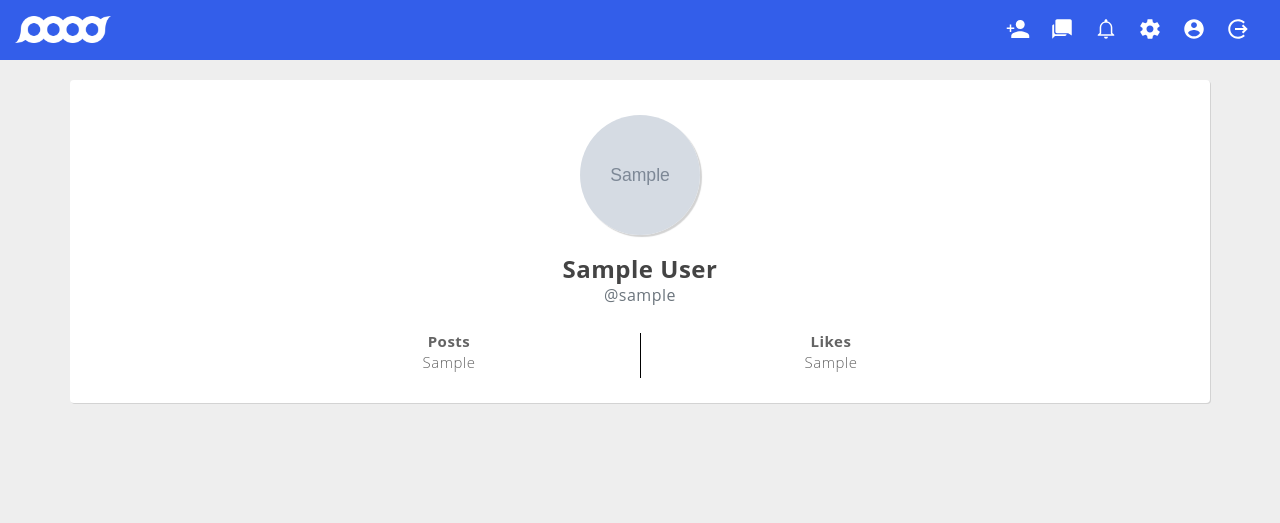
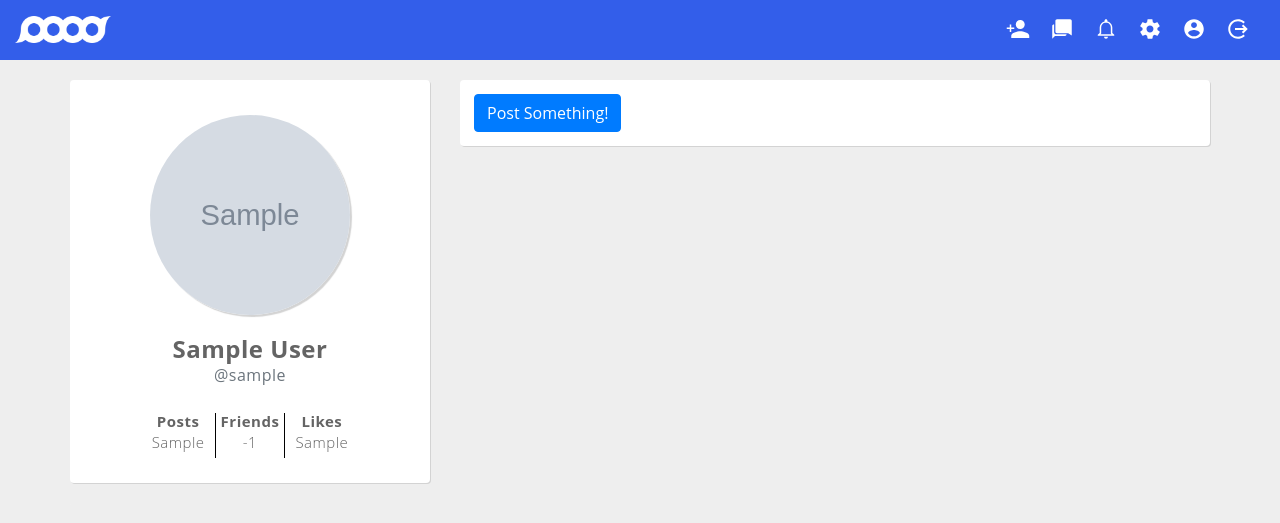
Before and after one commit to utkarshsingh341/webbd.xyz, a PHP site: a page that uses profile.php in a window 1280 px wide. Shown: the top 523 px of the page. Run offline with PHP 8.4, Linux system fonts and the light colour scheme; the visitor is signed in with stand-in values (Sample User, id 1); tables that the repository leaves empty or names only in its code hold one stand-in row (values such as "Sample post"); grey boxes marked "Sample" are stand-in pictures; some libraries are stand-ins or nearby versions.

Commit message:
Profile Work

```diff
--- a/assests/css/style.css
+++ b/assests/css/style.css
@@ -238,15 +238,15 @@ textarea:focus{
 }
 .newsfeedPostOptions iframe
 {
-	border:0px;
 	height: 19px;
-	width: 100px;
+	border: none;
 }
 .likes-ul{
 	list-style: none;
 }
 .likes-ul li{
 	display: inline-block;
+	margin-right: 5px;
 }
 .comment_like{
 	width: 50px;
@@ -262,3 +262,38 @@ iframe, label
   	vertical-align: middle;
   	margin: 5px 0;
 }
+.main_profile_pics
+{
+	border-radius: 50%;
+	object-fit: cover;
+    height: 200px;
+ 	width:200px;
+	box-shadow:  2px 2px 1px #d3d3d3;
+ 	margin: 10px 0px 20px 0px;
+}
+.frnd_button
+{
+	border:none;
+	width: 90%;
+	padding: 5px;
+	margin-left: 15px;
+	margin-right: 15px;
+	margin-top: 10px;
+	padding-bottom: 15px;
+	padding-left: 5px;
+	background-color: #fff;
+	color: #747474;
+	font-weight: bold;
+	letter-spacing: 0.5px;
+}
+.frnd_button:hover
+{
+	color: #000;
+	transition: color 0.5s;
+}
+.form-control
+{
+	height: 200px;
+	min-height: 200px;
+	max-height: 200px;
+}
--- /dev/null
+++ b/assests/js/demo.js
@@ -0,0 +1,18 @@
+$(document).ready(function(){
+	//Button for profile post
+	$('#submit_profile_post').click(function(){
+		$.ajax({
+
+			type: "POST",
+			url: "includes/handlers/ajax_submit_profile_posts.php",
+			data: $('form.profile_post').serialize(),
+			success: function(msg){
+				//$("#post_form").modal('hide');
+				location.reload();
+			},
+			error: function(){
+				alert("failure");
+			}
+		});
+	});
+});
--- a/includes/classes/Post.php
+++ b/includes/classes/Post.php
@@ -11,6 +11,7 @@ class Post {
 	public function submitPost($body, $user_to) {
 		$body = strip_tags($body); //removes html tags
 		$body = mysqli_real_escape_string($this->con, $body);
+		$body = str_replace(array("\\r\\n", "\\r", "\\n"), "<br />", $body);
 		$check_empty = preg_replace('/\s+/', '', $body); //Deltes all spaces
 
 		if($check_empty != "") {
@@ -71,7 +72,7 @@ class Post {
 					$user_to = "";
 				}
 				else {
-					$user_to_obj = new User($con, $row['user_to']);
+					$user_to_obj = new User($this->con, $row['user_to']);
 					$user_to_name = $user_to_obj->getFirstAndLastName();
 					$user_to = "to <a href='" . $row['user_to'] ."'>" . $user_to_name . "</a>";
 				}
@@ -206,7 +207,7 @@ class Post {
 
 							    <div class='newsfeedPostOptions'>
 
-							    	<iframe src='like.php?post_id=$id' scrolling='no'></iframe> &middot;&thinsp;
+							    	<iframe src='like.php?post_id=$id' frameborder='0' scrolling='no' style='width:112px;'></iframe>&middot;&nbsp;
 							    	<label>$comments_check_num Comments</label>
 
 
--- a/includes/header.php
+++ b/includes/header.php
@@ -1,5 +1,7 @@
 <?php
 require 'config/config.php';
+include("includes/classes/User.php");
+include("includes/classes/Post.php");
 
 if(isset($_SESSION['username']))
 {
@@ -16,7 +18,8 @@ if(isset($_SESSION['username']))
 <!DOCTYPE html>
 <html>
 <head>
-	<title><?php echo $user['first_name']; ?> <?php echo $user['last_name']; ?> &middot; @<?php echo $user['username']; ?></title>
+	<title>Webbdd.xyz</title>
+
 	<link rel="stylesheet" href="https://stackpath.bootstrapcdn.com/bootstrap/4.3.1/css/bootstrap.min.css" integrity="sha384-ggOyR0iXCbMQv3Xipma34MD+dH/1fQ784/j6cY/iJTQUOhcWr7x9JvoRxT2MZw1T" crossorigin="anonymous"><script src="https://code.jquery.com/jquery-3.3.1.slim.min.js" integrity="sha384-q8i/X+965DzO0rT7abK41JStQIAqVgRVzpbzo5smXKp4YfRvH+8abtTE1Pi6jizo" crossorigin="anonymous"></script>
 	<script src="https://cdnjs.cloudflare.com/ajax/libs/popper.js/1.14.7/umd/popper.min.js" integrity="sha384-UO2eT0CpHqdSJQ6hJty5KVphtPhzWj9WO1clHTMGa3JDZwrnQq4sF86dIHNDz0W1" crossorigin="anonymous"></script>
 	<script src="https://stackpath.bootstrapcdn.com/bootstrap/4.3.1/js/bootstrap.min.js" integrity="sha384-JjSmVgyd0p3pXB1rRibZUAYoIIy6OrQ6VrjIEaFf/nJGzIxFDsf4x0xIM+B07jRM" crossorigin="anonymous"></script>
@@ -26,6 +29,7 @@ if(isset($_SESSION['username']))
 	<script src="https://unpkg.com/ionicons@4.5.10-0/dist/ionicons.js"></script>
 	<script src="https://kit.fontawesome.com/6ed19eb2cf.js"></script>
 	<link rel="stylesheet" type="text/css" href="assests/css/style.css">
+	<script src="assests/js/demo.js"></script>
 
 </head>
 <body>
@@ -35,7 +39,7 @@ if(isset($_SESSION['username']))
 			 <a href="index.php"> <img src="assests/images/misc/logo.png"/> </a>
 		</div>
 		<nav>
-			<a href="">
+			<a href="requests.php">
 				<ion-icon name="person-add"></ion-icon>
 			</a>
 			<a href="">
--- a/index.php
+++ b/index.php
@@ -1,7 +1,5 @@
 <?php
 include("includes/header.php");
-include("includes/classes/User.php");
-include("includes/classes/Post.php");
 
 
 if(isset($_POST['post']))
--- a/profile.php
+++ b/profile.php
@@ -1,20 +1,59 @@
 <?php
 include("includes/header.php");
+
+
+
+if(isset($_GET['profile_username']))
+{
+	$username = $_GET['profile_username'];
+	$user_details_query = mysqli_query($con, "SELECT * FROM users where username='$username'");
+	$user_array=mysqli_fetch_array($user_details_query);
+}
+
+$num_friends = (substr_count($user_array['friend_array'], ","))-1;
+
+if(isset($_POST['remove_friend']))
+{
+	$user = new User($con, $userLoggedIn);
+	$user->removeFriend($username);
+}
+
+if(isset($_POST['add_friend']))
+{
+	$user = new User($con, $userLoggedIn);
+	$user->sendRequest($username);
+}
+if(isset($_POST['respond_request']))
+{
+	$user = new User($con, $userLoggedIn);
+	header("Location: requests.php");
+}
+if(isset($_POST['post_button']))
+{
+	$post = new Post($con, $userLoggedIn);
+	$post->submitPost($_POST['post_body'],$_POST['user_to']);
+	header("Location:index.php");
+}
+
 
 ?>
 
 	<div class="container">
 		<div class="row">
-	    	<div class="col-sm">
+			<div class="col-4">
+
 	      		<div class="user_details column">
-					<a href="<?php echo $userLoggedIn ?>"> <img src="<?php echo $user['profile_pic']; ?>" class="main_profile_pic"></a>
-					<h4 class="card-title" style="font-weight: bold; margin-bottom: 8px;"><a style="color: #444;" href="<?php echo $userLoggedIn ?>"><?php echo $user['first_name']; ?> <?php echo $user['last_name']; ?></a></h4>
-	    			<h6 class="card-subtitle mb-2 text-muted">@<?php echo $user['username']; ?></h6>
+					<img src="<?php echo $user_array['profile_pic']; ?>" class="main_profile_pics">
+					<h4 class="card-title" style="font-weight: bold; margin-bottom: 8px;"><?php echo $user_array['first_name']; ?> <?php echo $user_array['last_name']; ?></h4>
+	    			<h6 class="card-subtitle mb-2 text-muted">@<?php echo $user_array['username']; ?></h6>
 	    			<div class="wh-sp"></div>
 	    			<table class="count_table">
 	    				<thead><tr>
 	    					<th style="border-right: 1px solid #000;">
 	    						Posts
+	    					</th>
+	    					<th style="border-right: 1px solid #000;">
+	    						Friends
 	    					</th>
 	    					<th>
 	    						Likes
@@ -22,16 +61,85 @@ include("includes/header.php");
 	    				</tr></thead>
 	    				<tr>
 	    					<td style="border-right: 1px solid #000;">
-	    						<?php echo $user['num_posts']; ?>
+	    						<?php echo $user_array['num_posts']; ?>
+	    					</td>
+	    					<td style="border-right: 1px solid #000;">
+	    						<?php echo $num_friends; ?>
 	    					</td>
 	    					<td>
-	    						<?php echo $user['num_likes']; ?>
+	    						<?php echo $user_array['num_likes']; ?>
 	    					</td>
 	    				</tr>
 	    			</table>
 				</div>
+				<div class="card" style="border: 1px solid #eee;">
+				  <div class="card-body" style="padding: 0px;">
+				  	<form action="<?php echo $username; ?>" method="POST">
+
+				  		<?php
+				  			$profile_user_obj = new User($con, $username);
+				  			if($profile_user_obj->isClosed())
+				  			{
+				  				header("Location: user_closed.php");
+				  			}
+
+				  			$logged_in_user_obj = new User($con, $userLoggedIn);
+				  			if($userLoggedIn!=$username)
+				  			{
+				  				if($logged_in_user_obj->isFriend($username))
+				  				{
+				  					echo '<input type="submit" name="remove_friend" class="frnd_button" value="Remove Friend"> ';
+				  				}else if($logged_in_user_obj->didRecieveRequest($username)){
+				  					echo '<input type="submit" name="respond_request" class="frnd_button" value="Respond to Request"> ';
+
+				  				}else if($logged_in_user_obj->didSendRequest($username))
+				  				{
+				  					echo '<input type="submit" name="respond_request" class="frnd_button" value="Request Sent"> ';
+				  				}else{
+				  					echo '<input type="submit" name="add_friend" class="frnd_button" value="Add Friend"> ';
+				  				}
+				  			}
+
+				  		?>
+				  	</form>
+				  </div>
 				</div>
-			</div>
+	      	</div>
+			<div class="col-8">
+				<div class="main_column column">
+					<!-- Button trigger modal -->
+					<input type="submit" data-toggle="modal" data-target="#post_form" value="Post Something!" name="" class="btn btn-primary">
+
+					<!-- Modal -->
+					<div class="modal fade" id="post_form" tabindex="-1" role="dialog" aria-labelledby="postModalLabel" aria-hidden="true">
+					  <div class="modal-dialog modal-lg" role="document">
+					    <div class="modal-content">
+					      <div class="modal-header">
+					        <h5 class="modal-title" id="exampleModalLabel">Post on <?php echo $user_array['first_name']; ?>'s profile!</h5>
+					        <button type="button" class="close" data-dismiss="modal" aria-label="Close">
+					          <span aria-hidden="true">&times;</span>
+					        </button>
+					      </div>
+					      <div class="modal-body">
+					      	<form class="profile_post" action="" method="POST">
+					      		<div class="form-group">
+					      			<textarea class="form-control" name="post_body" placeholder="Write Something..." style="height: 200px;max-height: 200px;"></textarea>
+					      			<input type="hidden" name="user_from" value="<?php echo $userLoggedIn; ?>">
+					      			<input type="hidden" name="user_to" value="<?php echo $username; ?>">
+					      		</div>
+					      	</form>
+					      	<p style="font-size: 13px; padding-left: 5px;">This will appear on @<?php echo $user_array['username']; ?>'s profile and also on the newsfeed for your friends to see!</p>
+					      </div>
+					      <div class="modal-footer">
+					        <button type="button" class="btn btn-secondary" data-dismiss="modal">Close</button>
+					        <button type="button" class="btn btn-primary" name="post_button" id="submit_profile_post">Post!</button>
+					      </div>
+					    </div>
+					  </div>
+					</div>
+		      	</div>
+		    </div>
 		</div>
-		</body>
-		</html>
+	</div>
+</body>
+</html>
```
Also changed, not shown: includes/classes/User.php (+59 -6 lines), includes/handlers/ajax_submit_profile_posts.php (added, +13 -0 lines), requests.php (added, +87 -0 lines), user_closed.php (added, +7 -0 lines), .htaccess.
